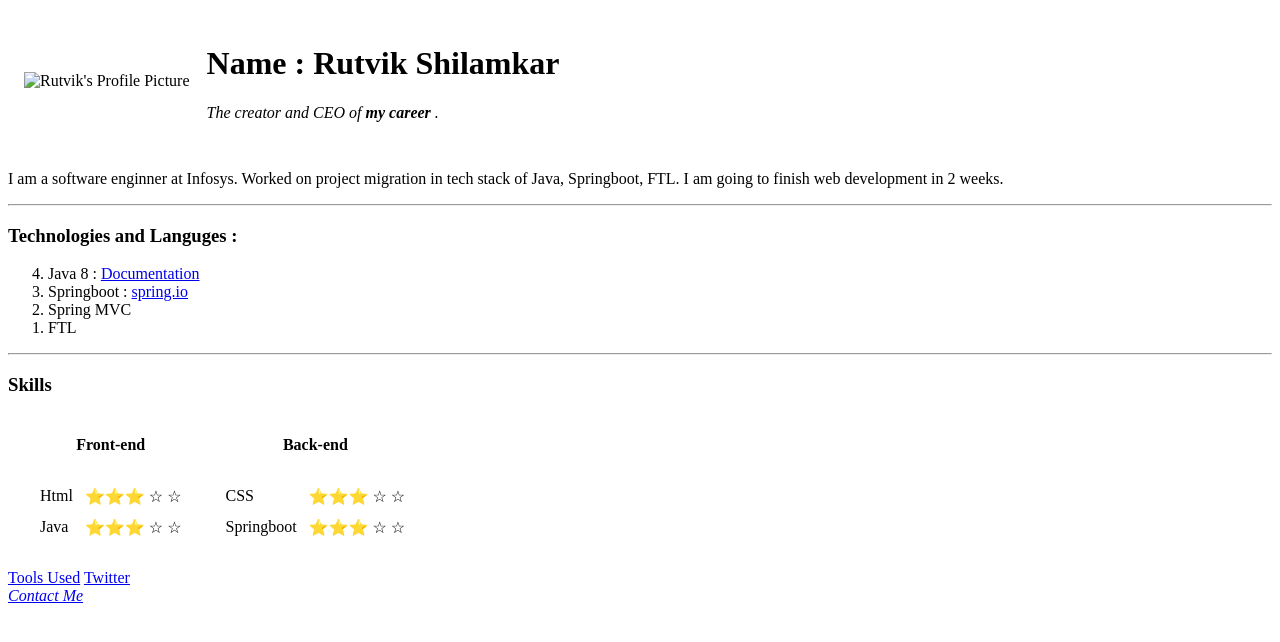
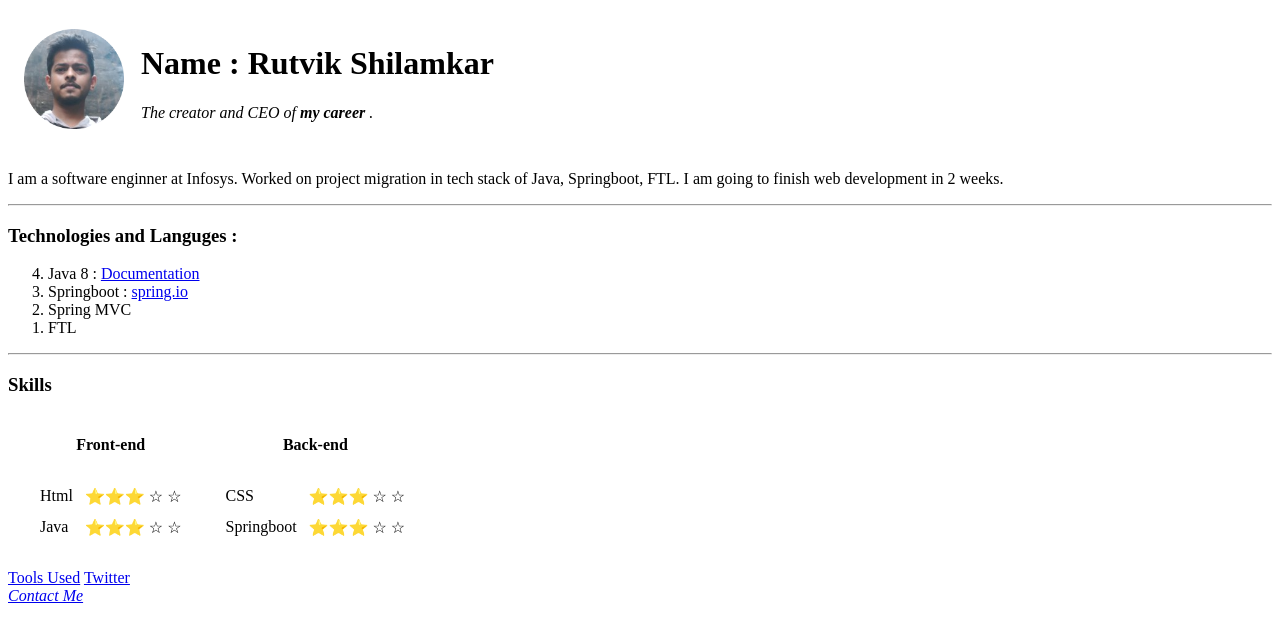
Before and after one commit to RutvikShilamkar/cvDemo, a plain HTML site: page index.html in a window 1280 px wide. Drawn offline with Linux system fonts and the light colour scheme.

Commit message:
Update index.html

```diff
--- a/index.html
+++ b/index.html
@@ -11,7 +11,7 @@
 <body>
   <table cellspacing="15">
     <tr>
-      <td><img height="100px" src="images/profilepic.png" alt="Rutvik's Profile Picture"></td>
+      <td><img height="100px" src="profilepic.png" alt="Rutvik's Profile Picture"></td>
       <td>
         <h1>Name : Rutvik Shilamkar</h1>
         <p><em>The creator and CEO of <strong> my career </strong>.</em></p>
```
